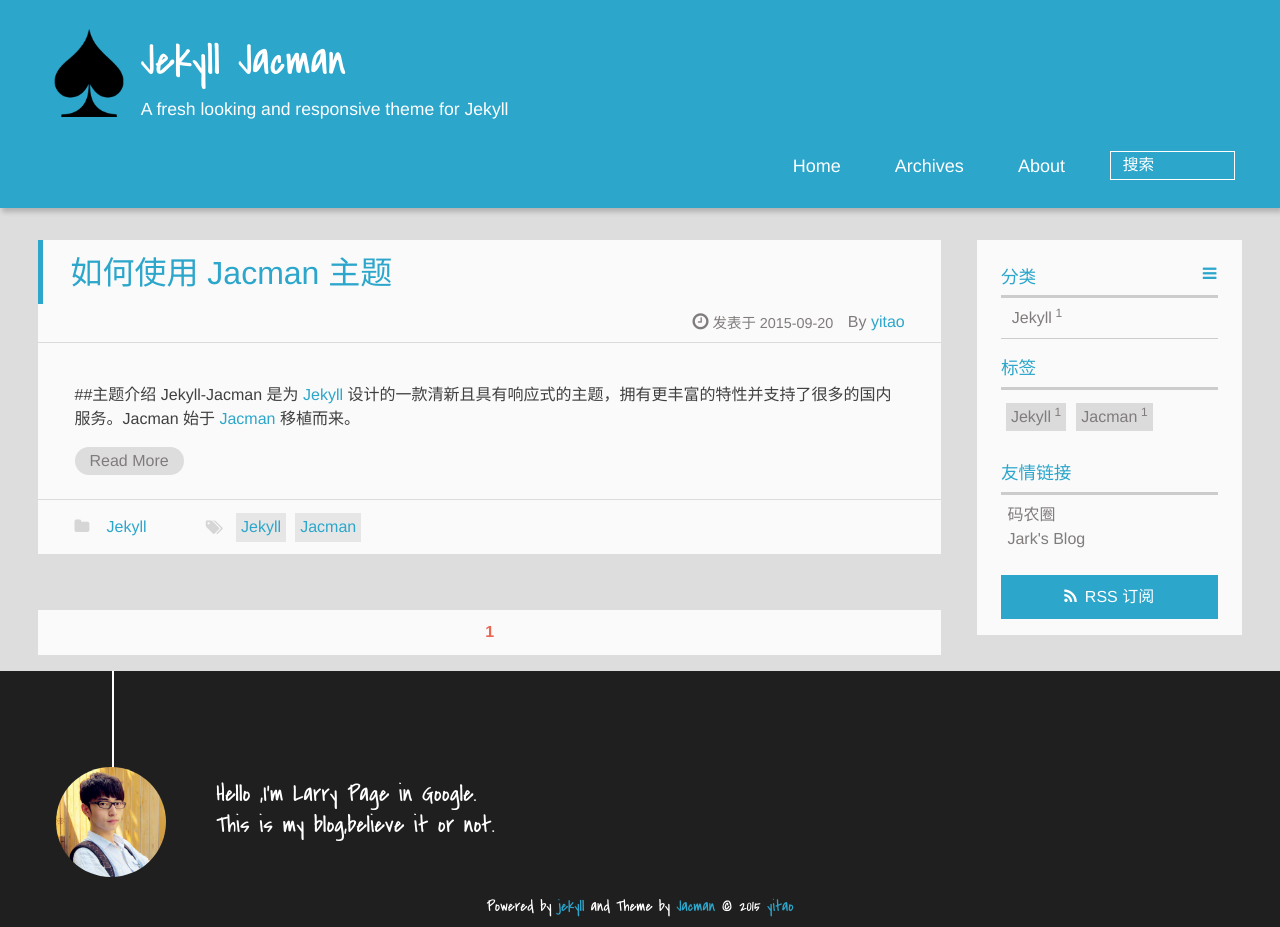
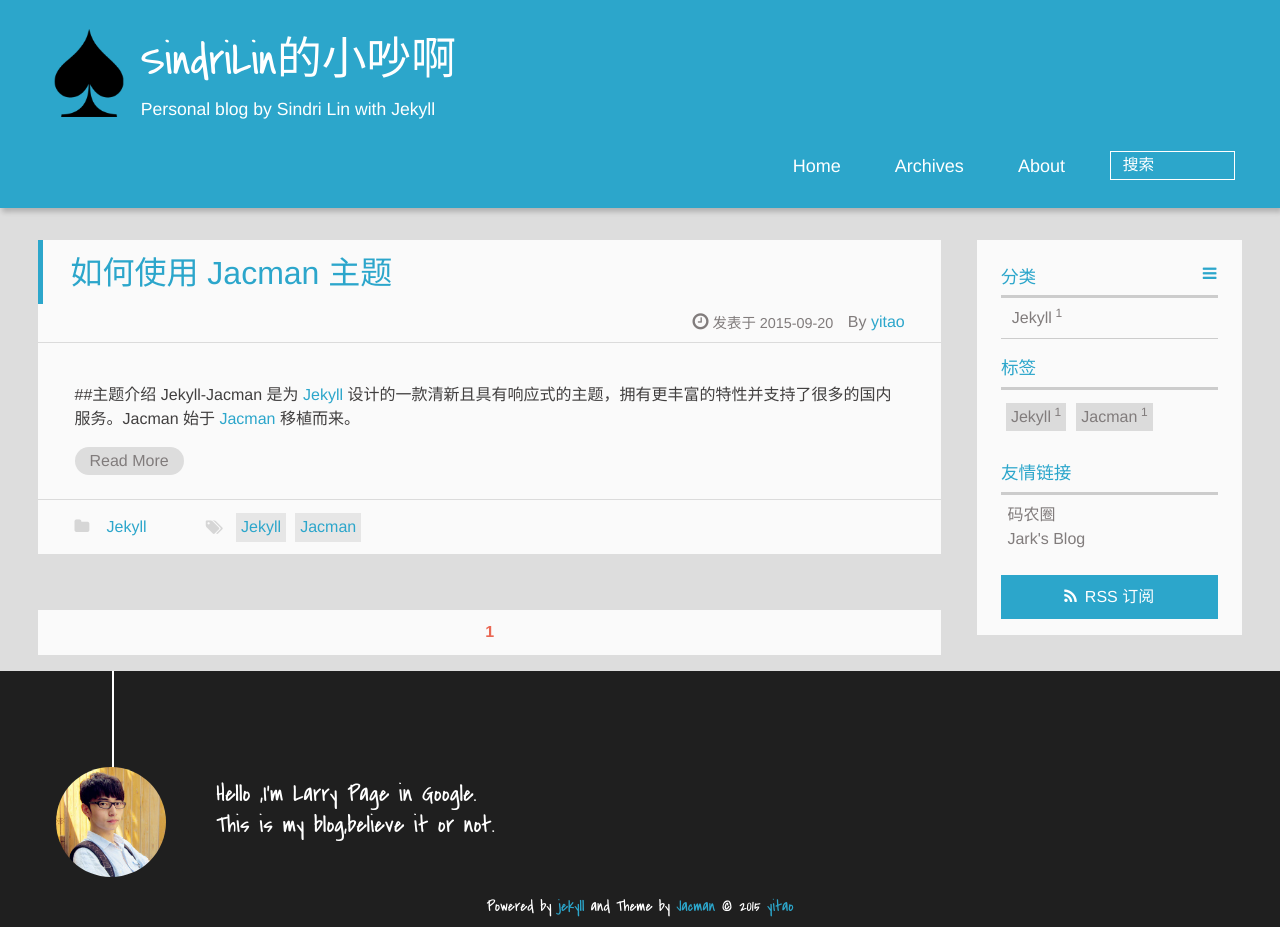
Before and after one commit to KevenYan/JustKeepRunning.github.io, a Jekyll site: the page built from index.html, in a window 1280 px wide. Built offline with Jekyll 4.4.1, drawn with Linux system fonts in a browser that asks for light colours; Markdown is read by kramdown in place of the engine named in the settings; the list of posts is cut into pages by our own code.

Commit message:
Update _config.yml

```diff
--- a/_config.yml
+++ b/_config.yml
@@ -6,7 +6,7 @@ exclude: [".rvmrc", ".rbenv-version", "README.md", "Rakefile", "changelog.md"]
 highlighter: pygments
 
 assets: /assets
-baseurl:
+baseurl: sindrilin.com
 
 # pagination
 paginate: 20
@@ -24,8 +24,8 @@ redcarpet:
     - with_toc_data
 
 
-title : Jekyll Jacman
-tagline: A fresh looking and responsive theme for Jekyll
+title : SindriLin的小吵啊
+tagline: Personal blog by Sindri Lin with Jekyll
 
 defaults:
   -
```
